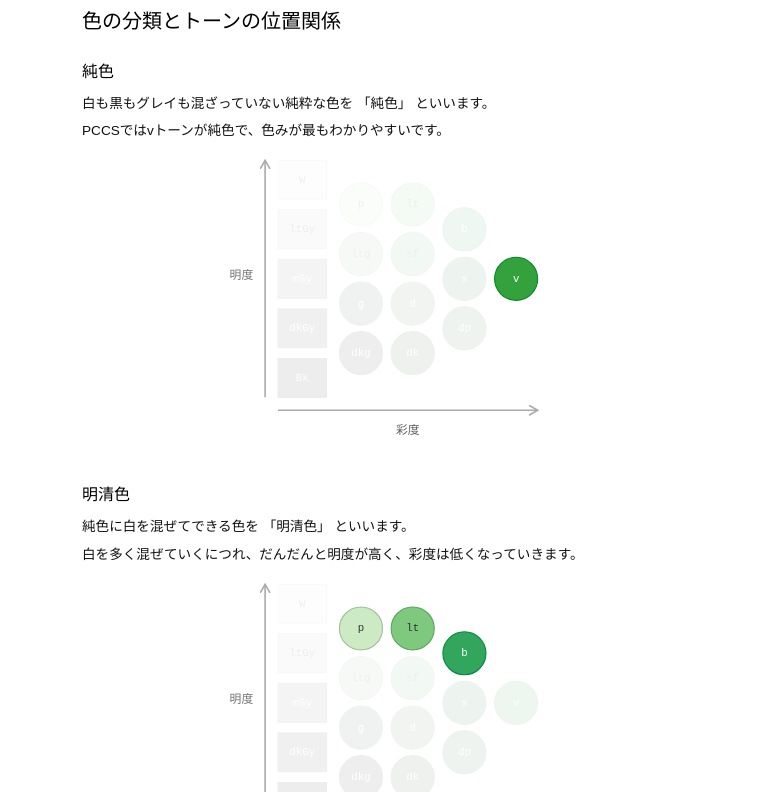
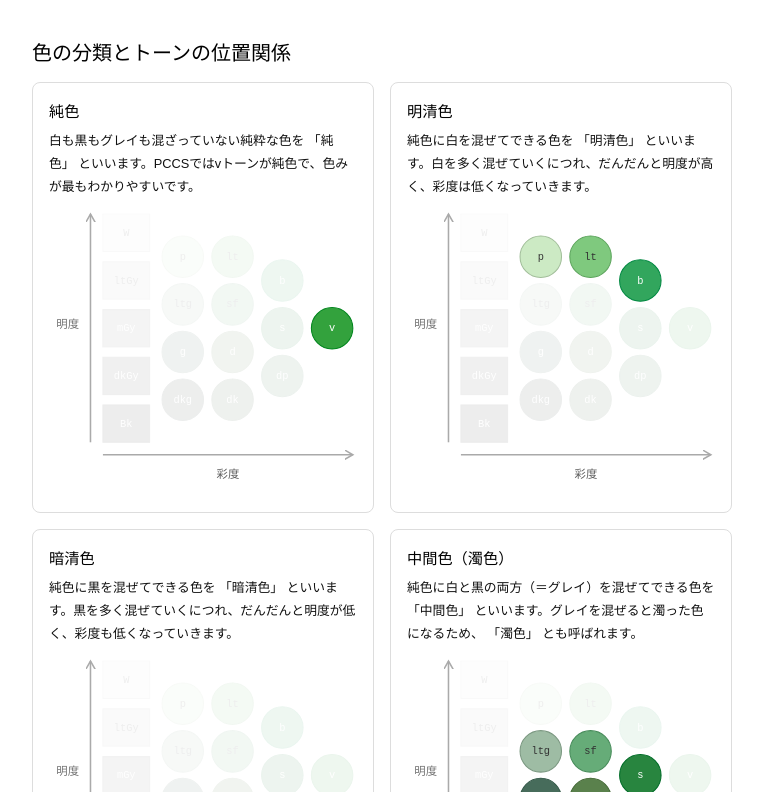
Before and after one commit to tetracalibers/pccs-lens, a SvelteKit app in the folder app/: page / in a window 1280 px wide. Shown: the part 1568-2360 px from the top of the page, without its empty margins (258-1021 px from the left). Built offline with nearby package versions, Linux system fonts and the light colour scheme; a web font is replaced by a local one.

Commit message:
色の分類に関する用語をカードグリッドレイアウトでまとめた

```diff
--- a/app/src/lib/components/index/ToneAreaDiagram.svelte
+++ b/app/src/lib/components/index/ToneAreaDiagram.svelte
@@ -231,7 +231,7 @@
 
 <style>
   .diagram-wrapper {
-    display: inline-block;
+    display: flex;
     width: 100%;
     max-width: 320px;
   }
--- a/app/src/routes/+page.svelte
+++ b/app/src/routes/+page.svelte
@@ -78,56 +78,58 @@
 
     <h2>色の分類とトーンの位置関係</h2>
 
+    <div class="color-type-grid">
+      <div class="color-type-card">
         <h3>純色</h3>
         <p>
           白も黒もグレイも混ざっていない純粋な色を
           <span class="mark -brackets">純色</span>
-      といいます。
-      <br />
-      PCCSではvトーンが純色で、色みが最もわかりやすいです。
+          といいます。PCCSではvトーンが純色で、色みが最もわかりやすいです。
         </p>
         <div class="diagram-center">
           <ToneAreaDiagram highlights={["v"]} />
         </div>
+      </div>
 
+      <div class="color-type-card">
         <h3>明清色</h3>
         <p>
           純色に白を混ぜてできる色を
           <span class="mark -brackets">明清色</span>
-      といいます。
-      <br />
-      白を多く混ぜていくにつれ、だんだんと明度が高く、彩度は低くなっていきます。
+          といいます。白を多く混ぜていくにつれ、だんだんと明度が高く、彩度は低くなっていきます。
         </p>
         <div class="diagram-center">
           <ToneAreaDiagram highlights={["p", "lt", "b"]} />
         </div>
+      </div>
 
+      <div class="color-type-card">
         <h3>暗清色</h3>
         <p>
           純色に黒を混ぜてできる色を
           <span class="mark -brackets">暗清色</span>
-      といいます。
-      <br />
-      黒を多く混ぜていくにつれ、だんだんと明度が低く、彩度も低くなっていきます。
+          といいます。黒を多く混ぜていくにつれ、だんだんと明度が低く、彩度も低くなっていきます。
         </p>
         <div class="diagram-center">
           <ToneAreaDiagram highlights={["dkg", "dk", "dp"]} />
         </div>
+      </div>
 
+      <div class="color-type-card">
         <h3>中間色（濁色）</h3>
         <p>
           純色に白と黒の両方（＝グレイ）を混ぜてできる色を
           <span class="mark -brackets">中間色</span>
-      といいます。
-      <br />
-      グレイを混ぜると濁った色になるため、
+          といいます。グレイを混ぜると濁った色になるため、
           <span class="mark -brackets">濁色</span>
           とも呼ばれます。
         </p>
         <div class="diagram-center">
           <ToneAreaDiagram highlights={["ltg", "g", "sf", "d", "s"]} />
         </div>
+      </div>
 
+      <div class="color-type-card">
         <h3>無彩色</h3>
         <p>
           白、黒、グレイは
@@ -137,12 +139,14 @@
         <div class="diagram-center">
           <ToneAreaDiagram highlights={["W", "Gy", "Bk"]} />
         </div>
+      </div>
+    </div>
   </section>
 </main>
 
 <style>
   main {
-    max-width: 600px;
+    max-width: 700px;
     margin: 3rem auto;
     padding: 0 1rem;
     text-align: center;
@@ -159,10 +163,11 @@
   }
 
   .feature-nav {
-    display: flex;
+    display: grid;
     flex-direction: column;
     gap: 1rem;
     text-align: left;
+    margin-inline: auto;
   }
 
   .feature-card {
@@ -225,7 +230,7 @@
   .pccs-guide .tips {
     margin: 1rem 0;
     padding: 0.5rem 0.75rem;
-    border-radius: 4px;
+    border-radius: 6px;
     border: 1px dashed lightgray;
     width: 100%;
     box-sizing: border-box;
@@ -237,10 +242,39 @@
     font-weight: 600;
   }
 
+  .color-type-grid {
+    display: grid;
+    grid-template-columns: repeat(auto-fit, minmax(300px, 1fr));
+    gap: 1rem;
+    margin: 1rem 0;
+  }
+
+  .color-type-card:last-child:nth-child(odd) {
+    grid-column: 1 / -1;
+  }
+
+  .color-type-card {
+    padding: 1rem;
+    border: 1px solid var(--color-border, #ddd);
+    border-radius: 0.5rem;
+  }
+
+  .color-type-card h3 {
+    font-size: 0.95rem;
+    margin: 0 0 0.5rem;
+  }
+
+  .color-type-card p {
+    font-size: 0.8rem;
+    line-height: 1.8;
+    margin: 0 0 0.5rem;
+    color: var(--color-text, #111);
+  }
+
   .diagram-center {
     display: flex;
     justify-content: center;
-    margin: 0.75rem 0;
+    margin: 0.75rem 0 0;
   }
 
   .mark {
@@ -259,7 +293,7 @@
     width: 100%;
     margin: 1rem 0;
     padding: 0.5rem 0.75rem;
-    border-radius: 4px;
+    border-radius: 6px;
     border: 1px dashed lightblue;
     box-sizing: border-box;
     line-height: 1.7;
```
Lines whose indentation alone changed are shown as unchanged.
